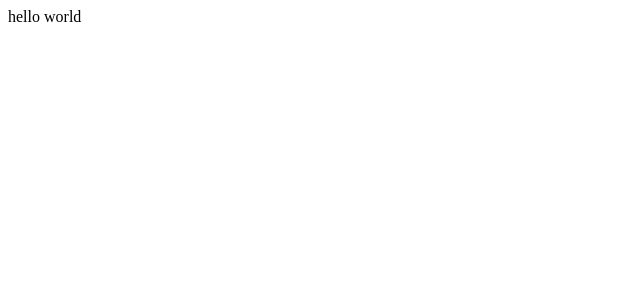
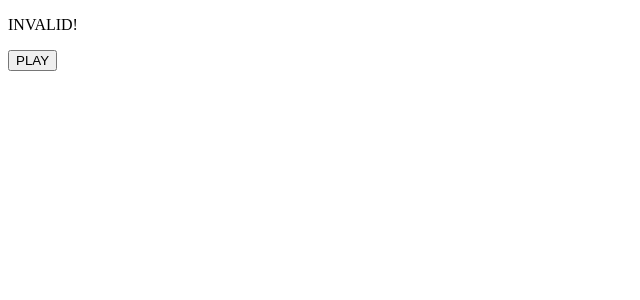
Before and after one commit to rgravina/decider_template, a React app in the folder web/: page / in a window 1280 px wide. Shown: the top 300 px of the page, without its empty margins (0-640 px from the left). Built offline with nearby package versions, Linux system fonts and the light colour scheme.

Commit message:
ボタンがクリックされたらINVALIDと出すテストと実装

```diff
--- a/web/src/decider.js
+++ b/web/src/decider.js
@@ -2,6 +2,11 @@ import React from 'react'
 
 export default class Decider extends React.Component {
     render () {
-        return "hello world"
+        return (
+            <div>
+                <p>INVALID!</p>
+                <button>PLAY</button>
+            </div>
+        )
     }
 }
```
Also changed, not shown: 1 other file (tests, documents, lock files or other folders).
